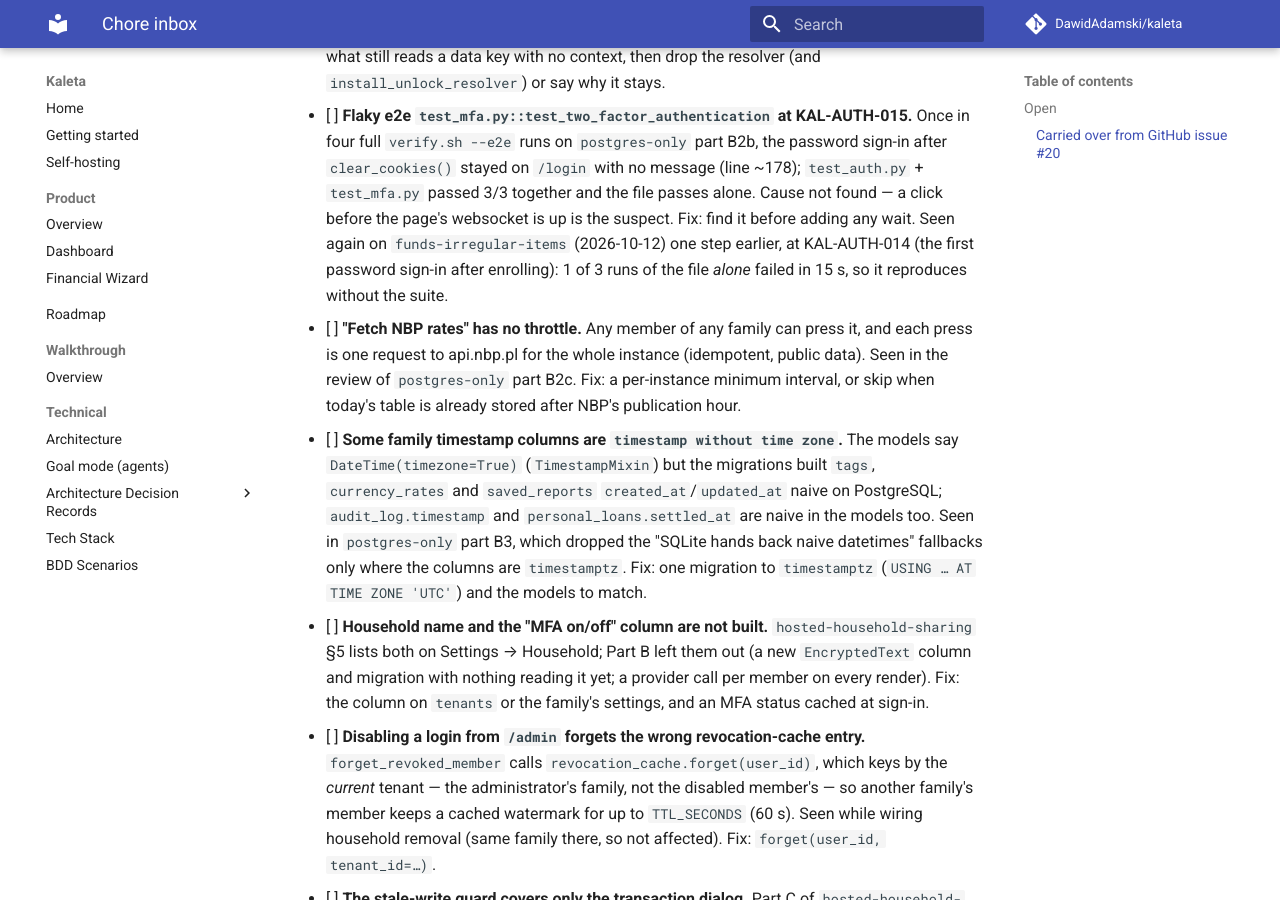
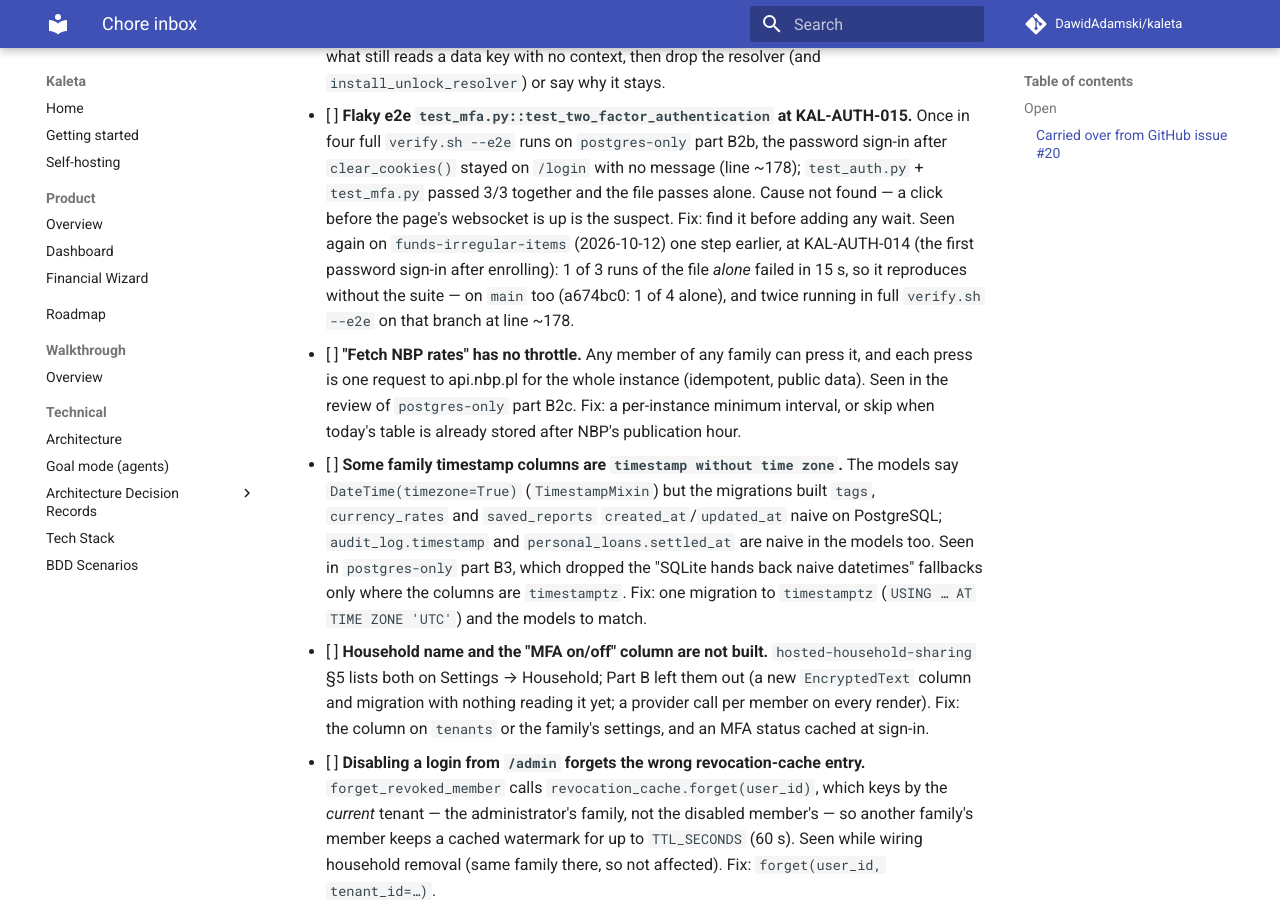
Before and after one commit to DawidAdamski/kaleta, an MkDocs documentation site: the page built from docs/plans/chores.md, in a window 1280 px wide and 900 px high, scrolled down 8063 px. Built offline with MkDocs 1.6.1 and Material for MkDocs 9.7.7, drawn with Linux system fonts in a browser that asks for light colours; comment, search, counter and statistics services are not loaded.

Commit message:
docs(chores): the MFA e2e flake is on main too
Co-Authored-By: Claude Opus 5.5 <noreply@anthropic.com>

```diff
--- a/docs/plans/chores.md
+++ b/docs/plans/chores.md
@@ -388,7 +388,9 @@ check it still reproduces before acting on it.
       websocket is up is the suspect. Fix: find it before adding any wait.
       Seen again on `funds-irregular-items` (2026-10-12) one step earlier, at
       KAL-AUTH-014 (the first password sign-in after enrolling): 1 of 3 runs of
-      the file *alone* failed in 15 s, so it reproduces without the suite.
+      the file *alone* failed in 15 s, so it reproduces without the suite —
+      on `main` too (a674bc0: 1 of 4 alone), and twice running in full
+      `verify.sh --e2e` on that branch at line ~178.
 - [ ] **"Fetch NBP rates" has no throttle.** Any member of any family can
       press it, and each press is one request to api.nbp.pl for the whole
       instance (idempotent, public data). Seen in the review of `postgres-only`
```
